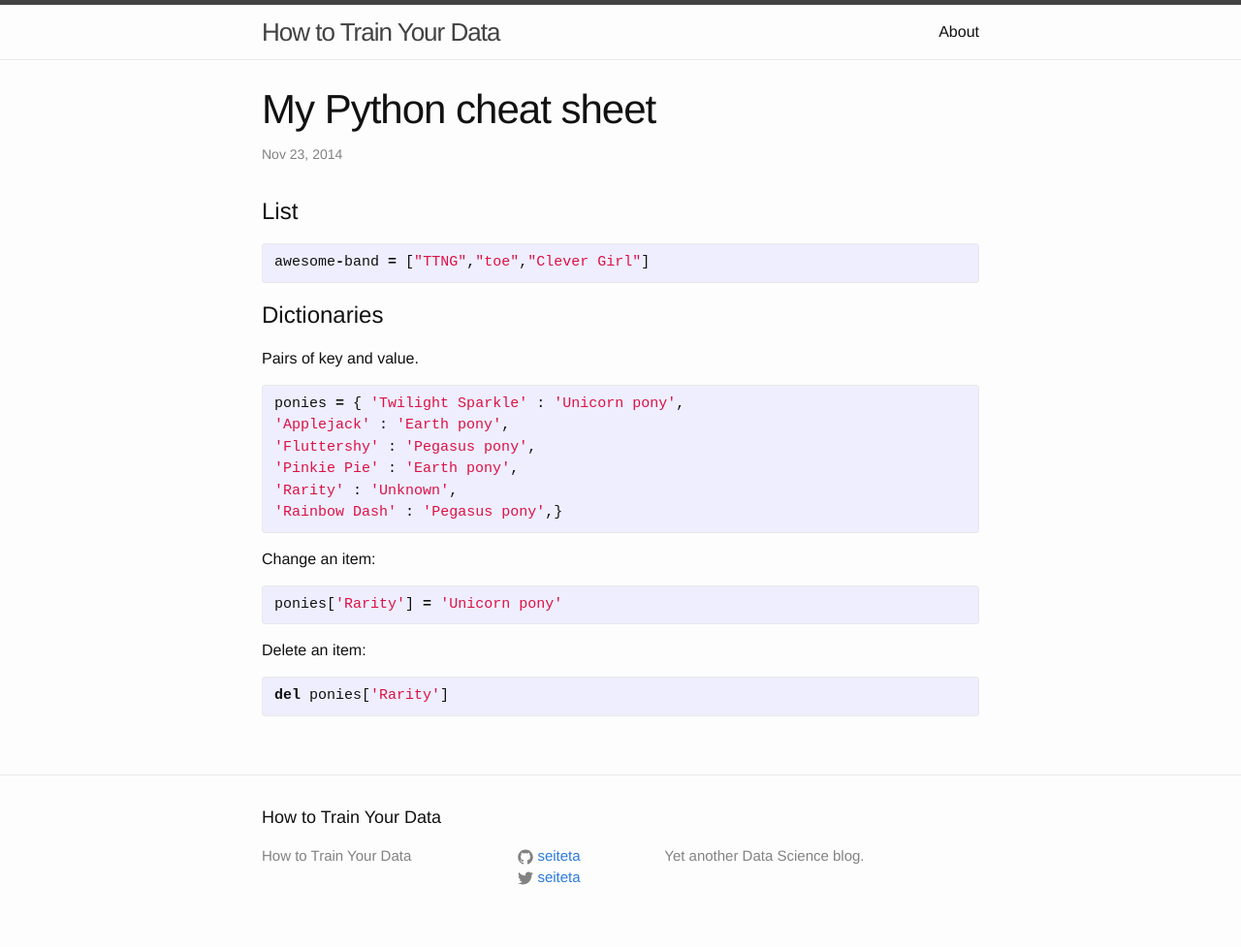
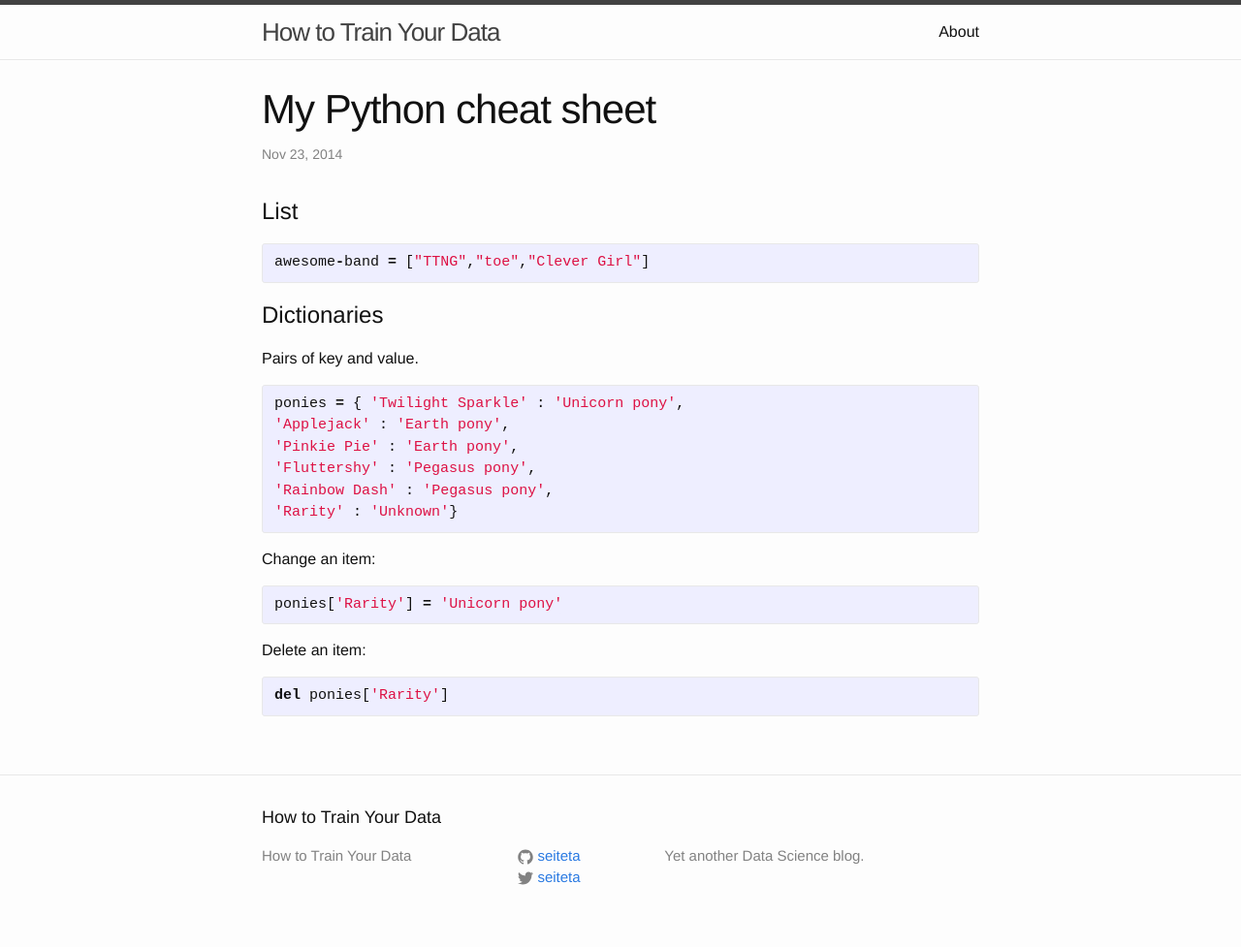
Before and after one commit to seiteta/seiteta.github.io_old, a Jekyll site: the page built from _posts/2014-11-23-python-reference.md, in a window 1280 px wide. Shown: the whole page at 97% size. Built offline with Jekyll 4.4.1, drawn with Linux system fonts in a browser that asks for light colours.

```diff
--- a/_posts/2014-11-23-python-reference.md
+++ b/_posts/2014-11-23-python-reference.md
@@ -15,10 +15,10 @@ Pairs of key and value.
 {% highlight python %}
 ponies = { 'Twilight Sparkle' : 'Unicorn pony',
 'Applejack' : 'Earth pony',
+'Pinkie Pie' : 'Earth pony',
 'Fluttershy' : 'Pegasus pony',
-'Pinkie Pie' : 'Earth pony',
-'Rarity' : 'Unknown',
-'Rainbow Dash' : 'Pegasus pony',}
+'Rainbow Dash' : 'Pegasus pony',
+'Rarity' : 'Unknown'}
 {% endhighlight %}
 
 Change an item:
```
